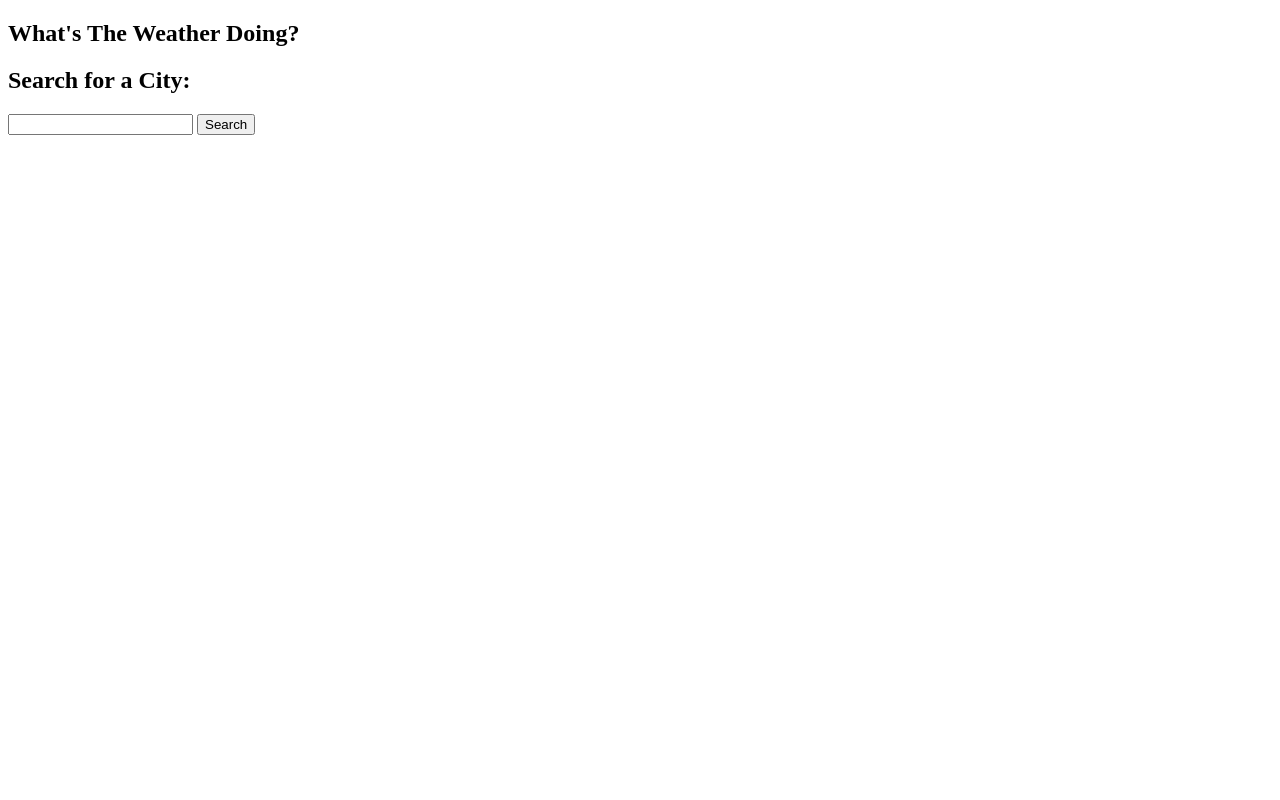
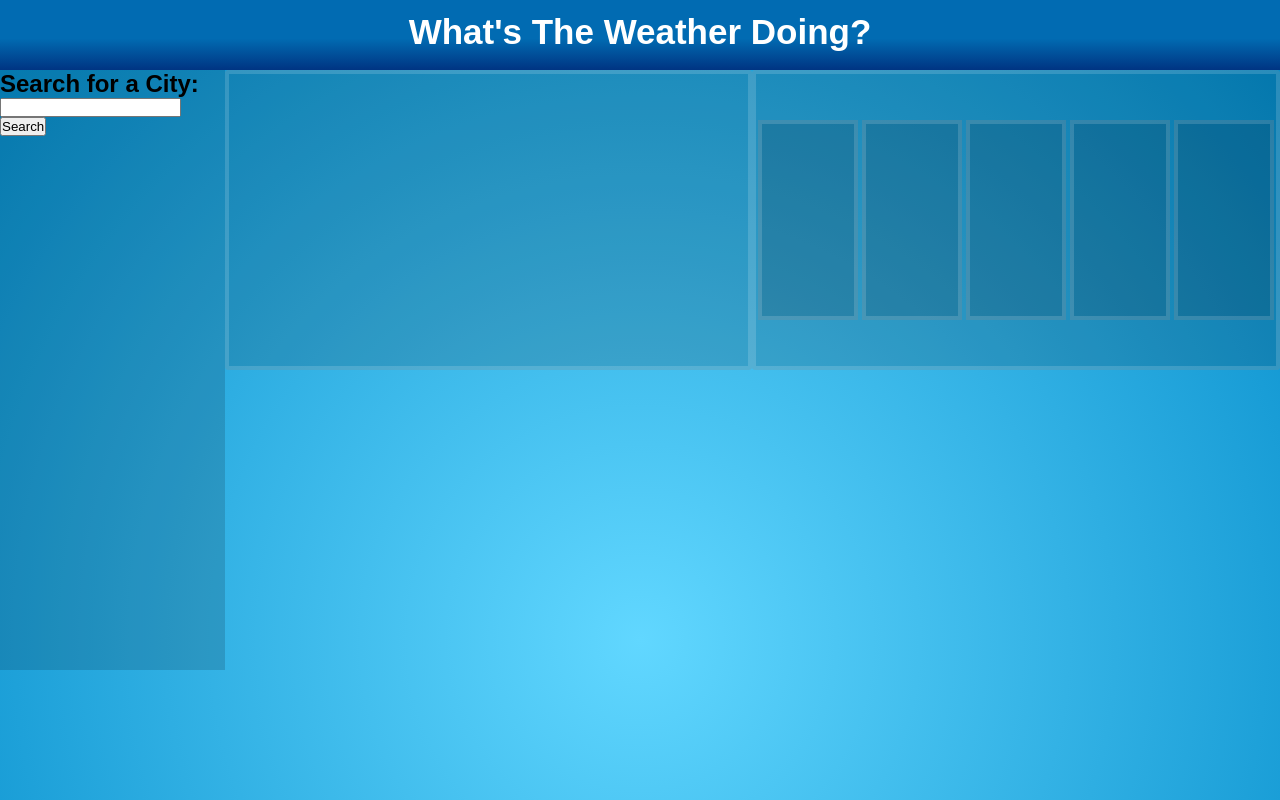
Before and after one commit to abranr84/What-is-the-weather, a plain HTML site: page index.html in a window 1280 px wide. Shown: the top 800 px of the page. Drawn offline with Linux system fonts and the light colour scheme; a web font is replaced by a local one.

Commit message:
some styling in css and break at flex container

```diff
--- a/assets/css/style.css
+++ b/assets/css/style.css
@@ -0,0 +1,74 @@
+* {
+    margin: 0;
+    padding: 0;
+    box-sizing: border-box;
+    font-family: 'Francois One', sans-serif, 'Syne Mono', monospace, 'Ubuntu', sans-serif;
+}
+
+:root {
+    --blue: #0089c8;
+    --lightblue: #61d7ff;
+    --darkblue: #016bb2;
+    --indigo: #003482;
+    --clearContainer: rgba(0, 0, 13, 15%);
+    --clearBorder: rgba(255, 255, 255, 15%);
+}
+
+body {
+    width: 100vw;
+    height: 100vw;
+    background-color: var(--lightblue);
+    background-image: radial-gradient(var(--lightblue), var(--blue));
+}
+
+.header {
+    width: 100%;
+    height: 70px;
+    display: flex;
+    justify-content: center;
+    background-color: var(--darkblue);
+    background-image: linear-gradient(var(--darkblue) 55%, var(--indigo));
+}
+
+h1 {
+    margin: 10px;
+    padding: 2px;
+    color: #fff;
+    font-size: 35px;
+}
+
+#main {
+    display: flex;
+}
+
+#search-container {
+    width: 30%;
+    height: 600px;
+    background-color: var(--clearContainer);
+}
+
+#current-day-city-result-container {
+    width: 70%;
+    height: 300px;
+    background-color: var(--clearContainer);
+    border: 4px solid var(--clearBorder);
+    border-radius: 3px;
+}
+
+#forecast-container {
+    display: flex;
+    justify-content: space-around;
+    align-items: center;
+    width: 70%;
+    height: 300px;
+    background-color: var(--clearContainer);
+    border: 4px solid var(--clearBorder);
+    border-radius: 3px;
+}
+
+.forecast-days {
+    width: 100px;
+    height: 200px;
+    background-color: var(--clearContainer);
+    border: 4px solid var(--clearBorder);
+}
--- a/index.html
+++ b/index.html
@@ -5,23 +5,23 @@
     <meta http-equiv="X-UA-Compatible" content="IE=edge">
     <meta name="viewport" content="width=device-width, initial-scale=1.0">
     <title>Document</title>
+    <link rel="preconnect" href="https://fonts.googleapis.com">
+    <link rel="preconnect" href="https://fonts.gstatic.com" crossorigin>
+    <link href="https://fonts.googleapis.com/css2?family=Francois+One&family=Syne+Mono&family=Ubuntu:wght@300;400&display=swap" rel="stylesheet">
     <link rel="stylesheet" href="./assets/css/style.css">
 </head>
 <body>
 
     <section class="header">
-        <div id ="container">
             <h1>What's The Weather Doing?</h1>
-        </div>
     </section>
 
     <section id="main">
-        <div class="search-container">
+        <div id ="search-container">
             <h2>Search for a City:</h2>
             <input type="text" id = "search-city">
             <button id = "search-button">Search</button>
-            <div id="search-history">
-            </div>
+            <div id="search-history"></div>
         </div>
 
         <div id="current-day-city-result-container">
@@ -41,37 +41,35 @@
                 <p id="forecast-day-1-humidity"></p>
             </div>
             <div class="forecast-days">
-                <h2 class="forecast-date" id="forecast-date-1"></h2>
+                <h2 class="forecast-date" id="forecast-date-2"></h2>
                 <img src="" id = "forecast-day-1-img" alt="">
                 <p id="forecast-day-1-temp"></p>
                 <p id="forecast-day-1-wind"></p>
                 <p id="forecast-day-1-humidity"></p>
             </div>
             <div class="forecast-days">
-                <h2 class="forecast-date" id="forecast-date-1"></h2>
+                <h2 class="forecast-date" id="forecast-date-3"></h2>
                 <img src="" id = "forecast-day-1-img" alt="">
                 <p id="forecast-day-1-temp"></p>
                 <p id="forecast-day-1-wind"></p>
                 <p id="forecast-day-1-humidity"></p>
             </div>
             <div class="forecast-days">
-                <h2 class="forecast-date" id="forecast-date-1"></h2>
+                <h2 class="forecast-date" id="forecast-date-4"></h2>
                 <img src="" id = "forecast-day-1-img" alt="">
                 <p id="forecast-day-1-temp"></p>
                 <p id="forecast-day-1-wind"></p>
                 <p id="forecast-day-1-humidity"></p>
             </div>
             <div class="forecast-days">
-                <h2 class="forecast-date" id="forecast-date-1"></h2>
+                <h2 class="forecast-date" id="forecast-date-5"></h2>
                 <img src="" id = "forecast-day-1-img" alt="">
                 <p id="forecast-day-1-temp"></p>
                 <p id="forecast-day-1-wind"></p>
                 <p id="forecast-day-1-humidity"></p>
             </div>
         </div>
-
     </section>
-
 
     <script src = "./assets/js/script.js"></script>
 
```
